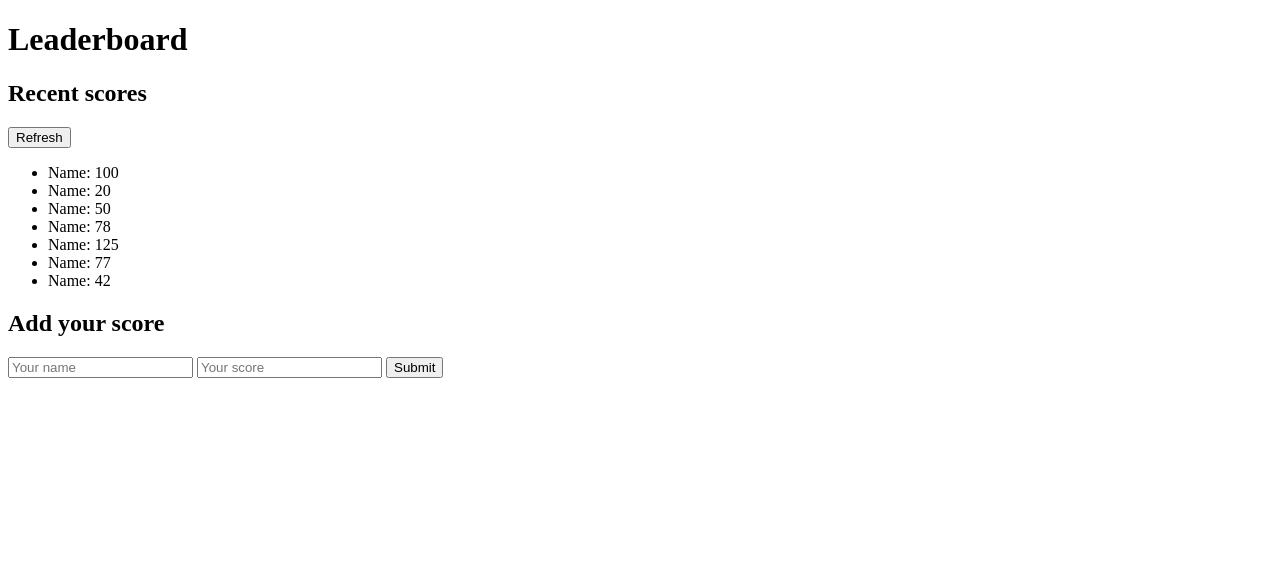
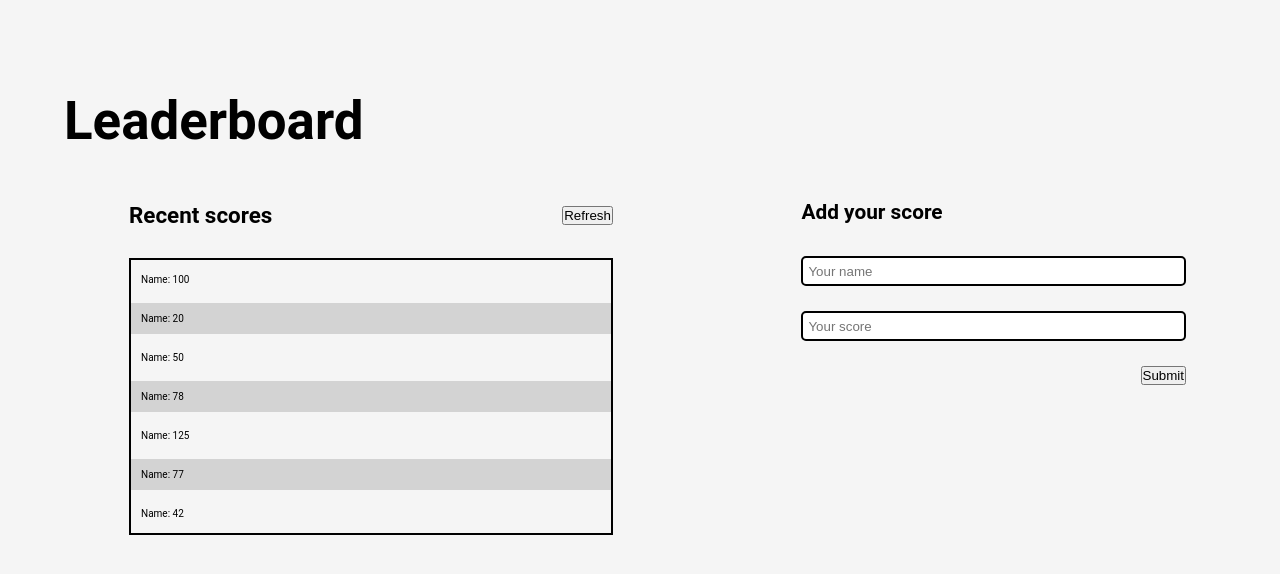
Before and after one commit to Alejandroq12/hallofchampions, a website built with webpack: page src/index.html in a window 1280 px wide. Built offline with nearby package versions, Linux system fonts and the light colour scheme.

Commit message:
Add styles

```diff
--- a/src/index.html
+++ b/src/index.html
@@ -8,10 +8,11 @@
   </head>
   <body>
     <main class="leaderboard">
-      <header class="leaderboard-header">
+      <section class="leaderboard-scores">
+        <div class="leaderboard-header">
           <h1>Leaderboard</h1>
-      </header>
-      <section class="leaderboard-scores">
+        </div>
+        <div class="title-button">
           <h2>Recent scores</h2>
           <button
             class="leaderboard-refresh__btn"
@@ -20,14 +21,15 @@
           >
             Refresh
           </button>
+        </div>
         <ul class="leaderboard-scores__list">
-          <li>Name: 100</li>
-          <li>Name: 20</li>
-          <li>Name: 50</li>
-          <li>Name: 78</li>
-          <li>Name: 125</li>
-          <li>Name: 77</li>
-          <li>Name: 42</li>
+          <li class="scores-li">Name: 100</li>
+          <li class="scores-li">Name: 20</li>
+          <li class="scores-li">Name: 50</li>
+          <li class="scores-li">Name: 78</li>
+          <li class="scores-li">Name: 125</li>
+          <li class="scores-li">Name: 77</li>
+          <li class="scores-li">Name: 42</li>
         </ul>
       </section>
       <section class="leaderboard-add__score">
@@ -47,7 +49,7 @@
             id="score"
             required
           />
-          <button type="submit" value="submit">Submit</button>
+          <button class="submit-scores__btn" type="submit" value="submit">Submit</button>
         </form>
       </section>
     </main>
--- a/src/index.js
+++ b/src/index.js
@@ -0,0 +1 @@
+import './styles.css';
--- /dev/null
+++ b/src/styles.css
@@ -0,0 +1,141 @@
+*,
+*::before,
+*::after {
+  padding: 0;
+  margin: 0;
+  box-sizing: border-box;
+}
+:root {
+  --white-gray: #f5f5f5;
+  --light-gray: lightgray;
+}
+
+body {
+  font-family: 'Roboto', sans-serif;
+  background-color: var(--white-gray);
+  font-size: 10px;
+}
+
+.leaderboard {
+  display: flex;
+  flex-direction: column;
+  align-items: left;
+  justify-content: center;
+  margin: 22px 0 0 18px;
+}
+
+.leaderboard-header {
+  display: flex;
+  flex-direction: row;
+  align-items: center;
+  margin-bottom: 25px;
+  font-size: 1.3rem;
+}
+
+.leaderboard-scores {
+  display: flex;
+  flex-direction: column;
+  align-items: left;
+  justify-content: center;
+  width: 100%;
+  padding: 0 0 0 35px;
+}
+
+.title-button {
+  display: flex;
+  flex-direction: row;
+  align-items: center;
+  justify-content: space-between;
+  width: 65%;
+  margin: 0 0 14px 0;
+}
+
+.title-button h2 {
+  font-size: 1.4rem;
+}
+
+.leaderboard-scores__list {
+  display: flex;
+  flex-direction: column;
+  align-items: left;
+  border: 2px solid black;
+  width: 65%;
+}
+
+.leaderboard-scores__list .scores-li {
+  list-style: none;
+  margin: 4px 0 4px 0;
+  padding: 10px;
+}
+
+.leaderboard-scores__list .scores-li:nth-child(odd) {
+  background-color: var(--white-gray);
+}
+
+.leaderboard-scores__list .scores-li:nth-child(even) {
+  background-color: var(--light-gray);
+}
+
+.leaderboard-add__score {
+  display: flex;
+  flex-direction: column;
+  width: 50%;
+  margin: 25px 0 0 35px;
+}
+
+.leaderboard-add__score h2 {
+  font-size: 1.3rem;
+  margin: 0 0 12px 0;
+}
+
+.leaderboard-form input {
+  width: 100%;
+  height: 30px;
+  margin: 0 0 25px 0;
+  border: 2px solid black;
+  border-radius: 5px;
+  padding: 0 0 0 5px;
+}
+
+.submit-scores__btn {
+  display:flex;
+}
+
+@media screen and (min-width: 769px) {
+  .leaderboard {
+    flex-direction: row;
+    justify-content: space-between;
+    width: 90%;
+    margin: 60px auto;
+    padding: 30px;
+  }
+
+  .leaderboard-scores {
+    margin: 0 -90px 0 0;
+  }
+
+  .leaderboard-add__score {
+    margin: 0 0 0 0;
+  }
+
+  .leaderboard-header {
+    font-size: 2.2rem;
+    margin: 0 0 50px -65px;
+  }
+
+  .leaderboard-add__score {
+    margin: 110px 0 0 18px;
+  }
+
+  .title-button {
+    margin-bottom: 30px;
+  }
+
+  .leaderboard-add__score h2{
+    margin-bottom: 32px;
+  }
+
+  .submit-scores__btn {
+    margin-left: auto;
+  }
+}
```
Lines whose indentation alone changed are shown as unchanged.
